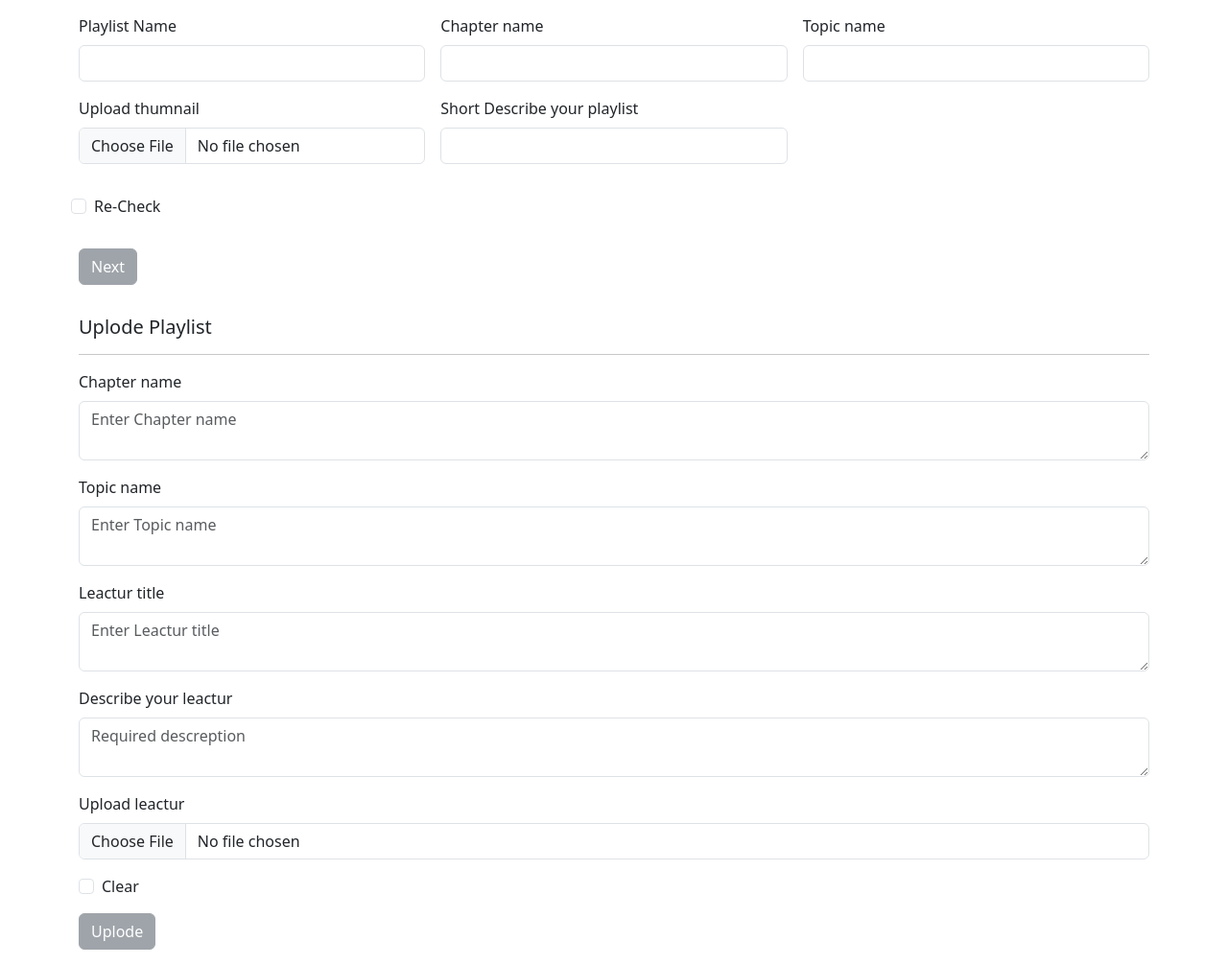
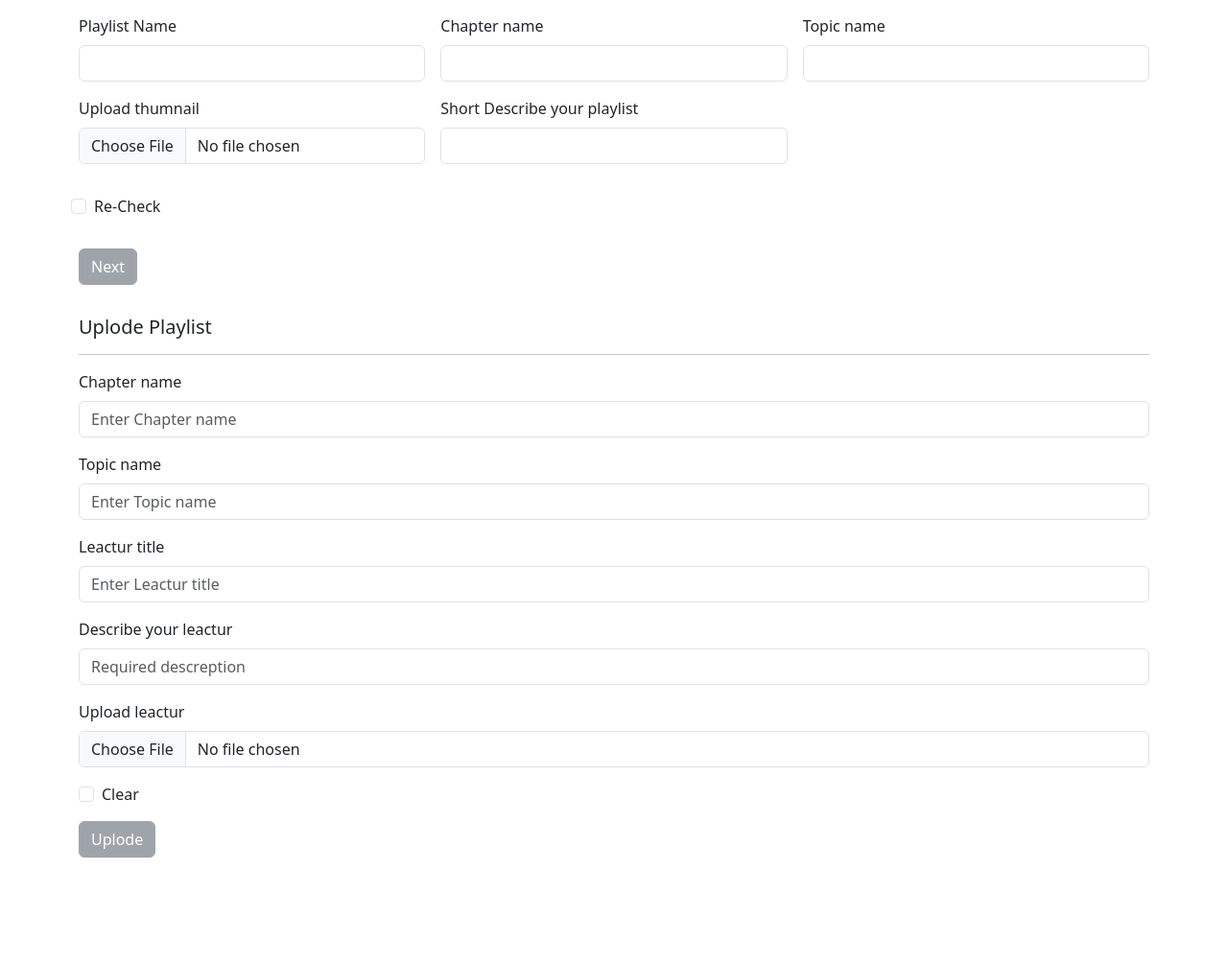
Before and after one commit to yashkarambe/Web-Platform-for-Teaching, a Django app: page /Registration/lecture_authentication in a window 1280 px wide. Shown: the part 550-1556 px from the top of the page at 96% size. After the commit the page ends 1444 px from the top, so only its background shows below. Run offline with Django 4.2, Linux system fonts and the light colour scheme; data comes from the database, SQL or seed files in the repository.

Commit message:
fix lecture Upload bug

```diff
--- a/Registration/models.py
+++ b/Registration/models.py
@@ -33,10 +33,10 @@ class thumnail(models.Model):
         return self.playlist_name
 
 class Playlist(models.Model):
-    Chapter_name = models.TextField(max_length=30)
-    Topic_name = models.TextField(max_length=30)
+    Chapter_name_playlist = models.TextField(max_length=30)
+    Topic_name_playlist = models.TextField(max_length=30)
     Leactur_title = models.TextField(max_length=30)
     Desc_leactur = models.TextField(max_length=30)
-    leactur = models.FileField(upload_to='Registration/video')
+    Upload_leactur = models.FileField(upload_to='Registration/video')
     def __str__(self):
         return self.Leactur_title
--- a/Registration/templates/Registration/teacher/teacher.html
+++ b/Registration/templates/Registration/teacher/teacher.html
@@ -96,7 +96,7 @@
             <div class="col-md-4 col-sm-6">
                 <label for="Playlist_Name" class="form-label">Playlist Name</label>
                 <input type="text" class="form-control" id="Topic_name" name="Playlist_Name" required>
-                <div class="valid-feedback">
+                <div class="invalid-feedback">
                     Playlist name required.
                 </div>
             </div>
@@ -115,7 +115,7 @@
             <div class="col-md-4 col-sm-6">
                 <label for="Topic_name" class="form-label">Topic name</label>
                 <input type="text" class="form-control" id="Topic_name" required name="Topic_name">
-                <div class="valid-feedback">
+                <div class="invalid-feedback">
                     Topic name required.
                 </div>
             </div>
@@ -129,7 +129,7 @@
             <div class="col-md-4 col-sm-6">
                 <label for="Shor_Desc" class="form-label">Short Describe your playlist</label>
                 <input type="text" class="form-control" id="Shor_Desc" required name="Shor_Desc">
-                <div class="valid-feedback">
+                <div class="invalid-feedback">
                     Describe your playlist with 500 words.
                 </div>
             </div>
@@ -151,21 +151,22 @@
     <div class="container ">
         <h5 id="Uplode_Playlist">Uplode Playlist</h5>
         <hr>
-        <form class="needs-validation" novalidate action="/Registration/lectur_Upload" method="get" >
+        <form class="needs-validation" novalidate action="/Registration/lectur_Upload" method="post" >
             {% csrf_token %}
             <div class="mb-3">
-                <label for="Chapter_name" class="form-label">Chapter name</label>
-                <textarea class="form-control" id="Chapter_name" valaue="Chapter_name" placeholder="Enter Chapter name"
-                    required></textarea>
+                <label for="Chapter_name_playlist" class="form-label">Chapter name</label>
+                <input type="text" class="form-control" id="Chapter_name_playlist" name="Chapter_name_playlist" placeholder="Enter Chapter name"
+                    required>
                 <div class="invalid-feedback">
                     Please enter a Chapter name.
                 </div>
             </div>
 
+
             <div class="mb-3">
-                <label for="Topic_name" class="form-label">Topic name</label>
-                <textarea class="form-control" id="Topic_name" value="Topic_name" placeholder="Enter Topic name"
-                    required></textarea>
+                <label for="Topic_name_playlist" class="form-label">Topic name</label>
+                <input type="text" class="form-control" id="Topic_name_playlist" name="Topic_name_playlist" placeholder="Enter Topic name"
+                    required>
                 <div class="invalid-feedback">
                     Please enter a topic name.
                 </div>
@@ -173,8 +174,8 @@
 
             <div class="mb-3">
                 <label for="Leactur_title" class="form-label">Leactur title</label>
-                <textarea class="form-control" id="Leactur_title" placeholder="Enter Leactur title"  value="Leactur_title"
-                    required></textarea>
+                <input type="text" class="form-control" id="Leactur_title" placeholder="Enter Leactur title"  name="Leactur_title"
+                    required>
                 <div class="invalid-feedback">
                     Please enter a lecture Title.
                 </div>
@@ -182,8 +183,8 @@
 
             <div class="mb-3">
                 <label for="Desc_leactur" class="form-label">Describe your leactur</label>
-                <textarea class="form-control" id="Desc_leactur" value="Desc_leactur" placeholder="Required descreption"
-                    required></textarea>
+                <input type="text" class="form-control" id="Desc_leactur" name="Desc_leactur" placeholder="Required descreption"
+                    required>
                 <div class="invalid-feedback">
                     Please enter a description.
                 </div>
@@ -191,13 +192,13 @@
 
             <div class="mb-3">
                 <label for="Upload_leactur" class="form-label">Upload leactur</label>
-                <input type="file" class="form-control" aria-label="file example" id="Upload_leactur" value="Upload_leactur" required>
+                <input type="file" class="form-control" aria-label="file example" id="Upload_leactur" name="Upload_leactur" required>
                 <div class="invalid-feedback">Please Uplode lecture.</div>
             </div>
 
             <div class="form-check mb-3">
-                <input type="checkbox" class="form-check-input" id="validationFormCheck1" required>
-                <label class="form-check-label" for="validationFormCheck1">Clear</label>
+                <input type="checkbox" class="form-check-input" id="validationFormCheck_playlist" required>
+                <label class="form-check-label" for="validationFormCheck_playlist">Clear</label>
                 <div class="invalid-feedback">Check all option are correct.</div>
             </div>
 
--- a/Registration/views.py
+++ b/Registration/views.py
@@ -136,11 +136,11 @@ def thumnail_(request):
 
 def lectur_Upload(request):
     post = Playlist()
-    post.Chapter_name = request.GET.get('Chapter_name')
-    post.Topic_name = request.GET.get('Topic_name')
-    post.Leactur_title = request.GET.get('Leactur_title')
-    post.Desc_leactur = request.GET.get('Desc_leactur')
-    post.Upload_leactur = request.GET.get('Upload_leactur')
+    post.Chapter_name_playlist = request.POST.get('Chapter_name_playlist')
+    post.Topic_name_playlist = request.POST.get('Topic_name_playlist')
+    post.Leactur_title = request.POST.get('Leactur_title')
+    post.Desc_leactur = request.POST.get('Desc_leactur')
+    post.Upload_leactur = request.POST.get('Upload_leactur')
     post.save()
     parm ={'button2' : 'active','button1' : 'disabled' ,'button' : 'disabled' }
     messages.success(request , "Uplode all remaining lecture with same chapter and topic name.")
```
Also changed, not shown: Registration/migrations/0008_rename_chapter_name_playlist_chapter_name_playlist_and_more.py (added), db.sqlite3.
